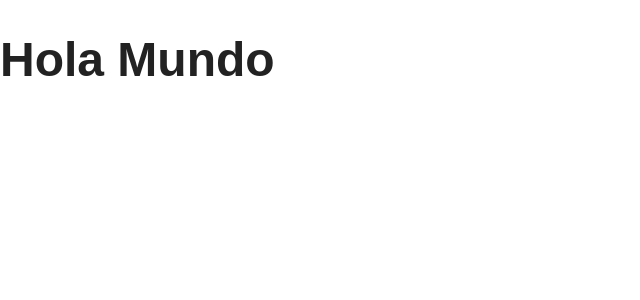
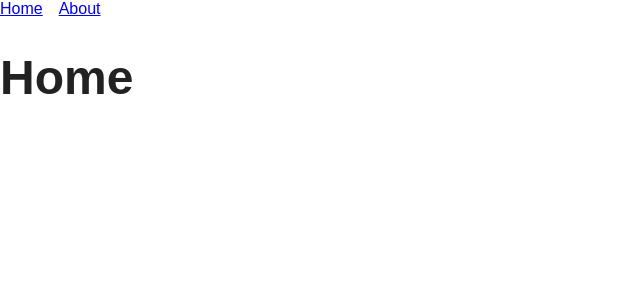
Before and after one commit to Jan-Amixtlan/prueba-tecnica-frontend, a React (Vite) app: page / in a window 1280 px wide. Shown: the top 300 px of the page, without its empty margins (0-640 px from the left). Built offline with nearby package versions, Linux system fonts and the light colour scheme; the HTML template or start-up script is replaced by a standard one.

Commit message:
feat: add routing with react-router-dom and create Home and About components

```diff
--- a/package.json
+++ b/package.json
@@ -11,7 +11,8 @@
   },
   "dependencies": {
     "react": "^19.1.1",
-    "react-dom": "^19.1.1"
+    "react-dom": "^19.1.1",
+    "react-router-dom": "^7.8.1"
   },
   "devDependencies": {
     "@eslint/js": "^9.33.0",
--- a/src/App.jsx
+++ b/src/App.jsx
@@ -1,8 +1,26 @@
 import React from 'react';
+import { BrowserRouter, Routes, Route, Link } from 'react-router-dom';
+
+function Home() {
+  return <h1>Home</h1>;
+}
+
+function About() {
+  return <h1>About</h1>;
+}
 
 function App() {
   return (
-    <h1>Hola Mundo</h1>
+    <BrowserRouter>
+      <nav style={{ marginBottom: '2rem' }}>
+        <Link to="/" style={{ marginRight: '1rem' }}>Home</Link>
+        <Link to="/about">About</Link>
+      </nav>
+      <Routes>
+        <Route path="/" element={<Home />} />
+        <Route path="/about" element={<About />} />
+      </Routes>
+    </BrowserRouter>
   );
 }
 
```
Also changed, not shown: 1 other file (tests, documents, lock files or other folders).
